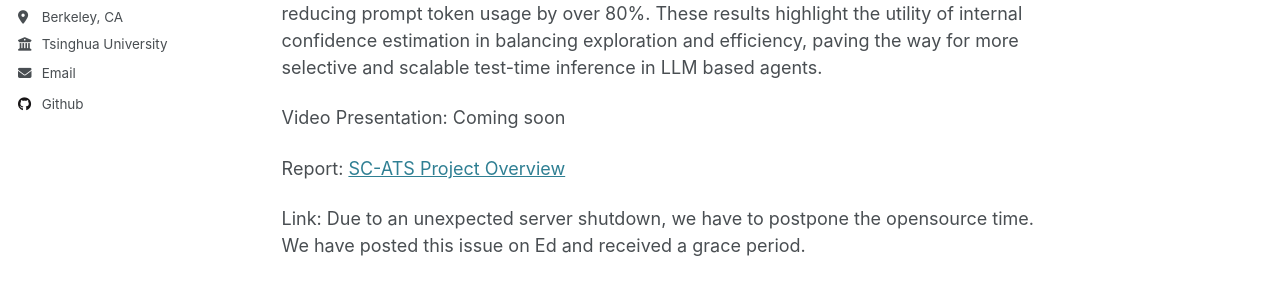
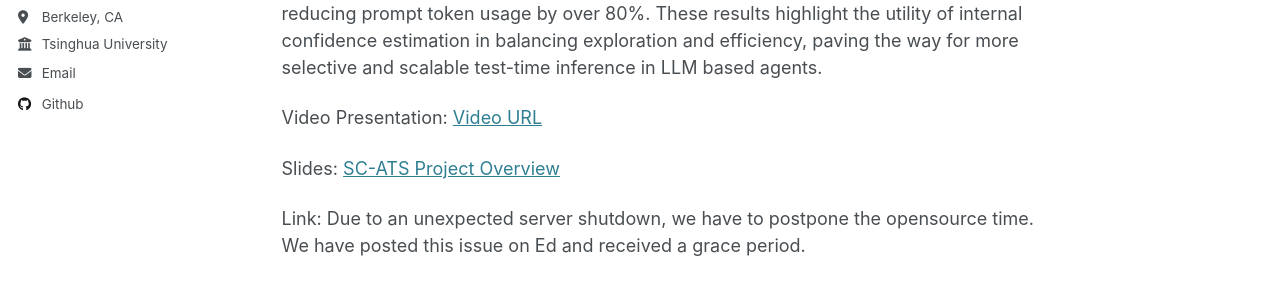
Before and after one commit to Painkillerzzz/xiangyu_zhang.github.io, a Jekyll site: the page built from _projects/SCATS.md, in a window 1280 px wide and 1390 px high. Shown: the part 443-743 px from the top of the window. Built offline with Jekyll 4.4.1, drawn with Linux system fonts in a browser that asks for light colours.

Commit message:
add scats video link

```diff
--- a/_projects/SCATS.md
+++ b/_projects/SCATS.md
@@ -8,9 +8,9 @@ Large language models (LLMs) are increasingly deployed in real-world interactive
 
 Evaluated on the VisualWebArena and WebArena benchmark, our method consistently outperforms the baselines, achieving a +3.6% improvement in average success rate while reducing prompt token usage by over 80%. These results highlight the utility of internal confidence estimation in balancing exploration and efficiency, paving the way for more selective and scalable test-time inference in LLM based agents.
 
-Video Presentation: Coming soon
+Video Presentation: [Video URL](https://drive.google.com/file/d/190pQZZ86I8k8q5mrGcUH2Isqd5wSNMV_/view?usp=drive_link)
 
-Report: [SC-ATS Project Overview](/xiangyu_zhang.github.io/files/projects/SCATS.pdf)
+Slides: [SC-ATS Project Overview](/xiangyu_zhang.github.io/files/projects/SCATS.pdf)
 
 <!-- [Enhancing LLM’s Coding Ability by Tree-Based Searching Methods](/files/projects/Reinforced_Learning_Project_Report.pdf) -->
 
```
